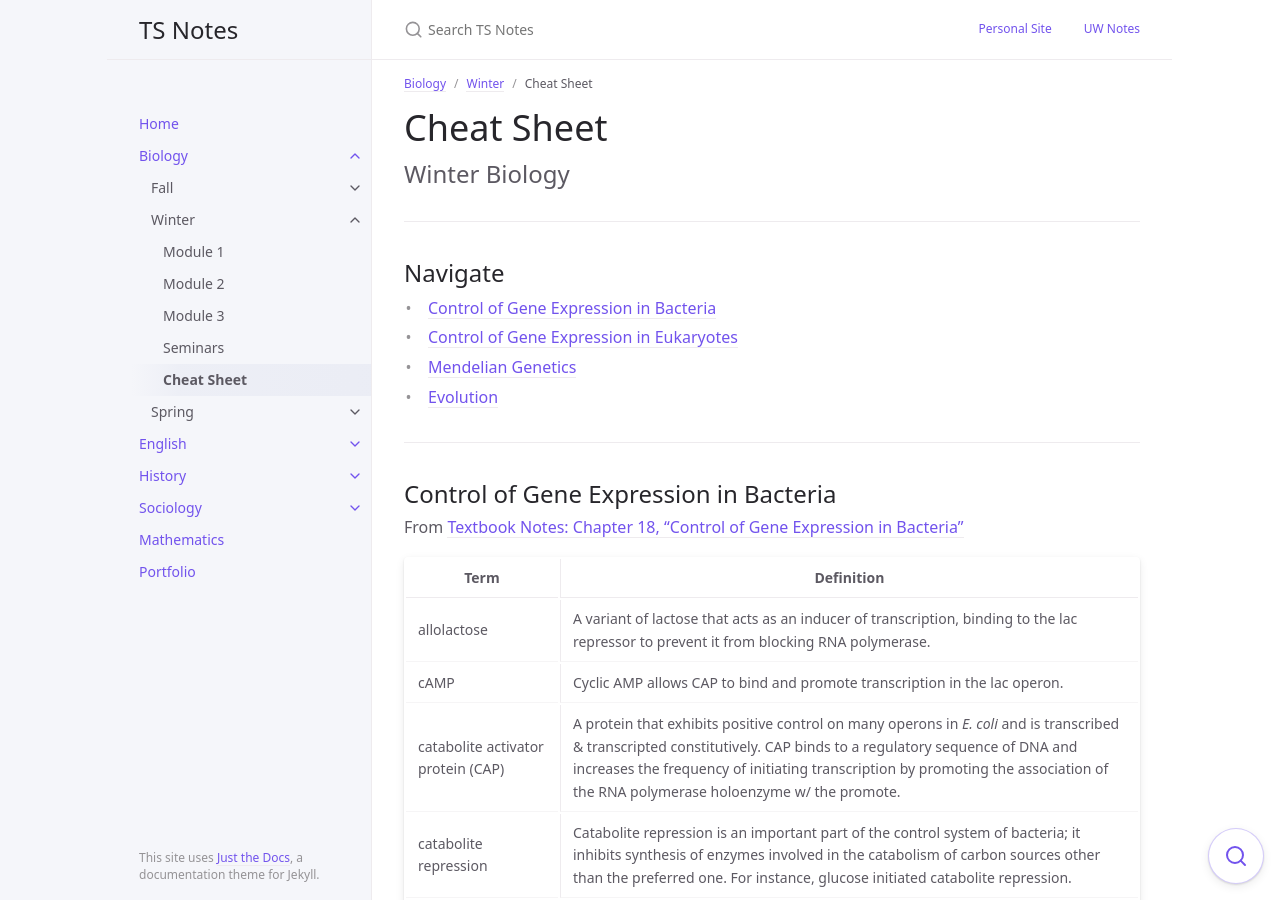
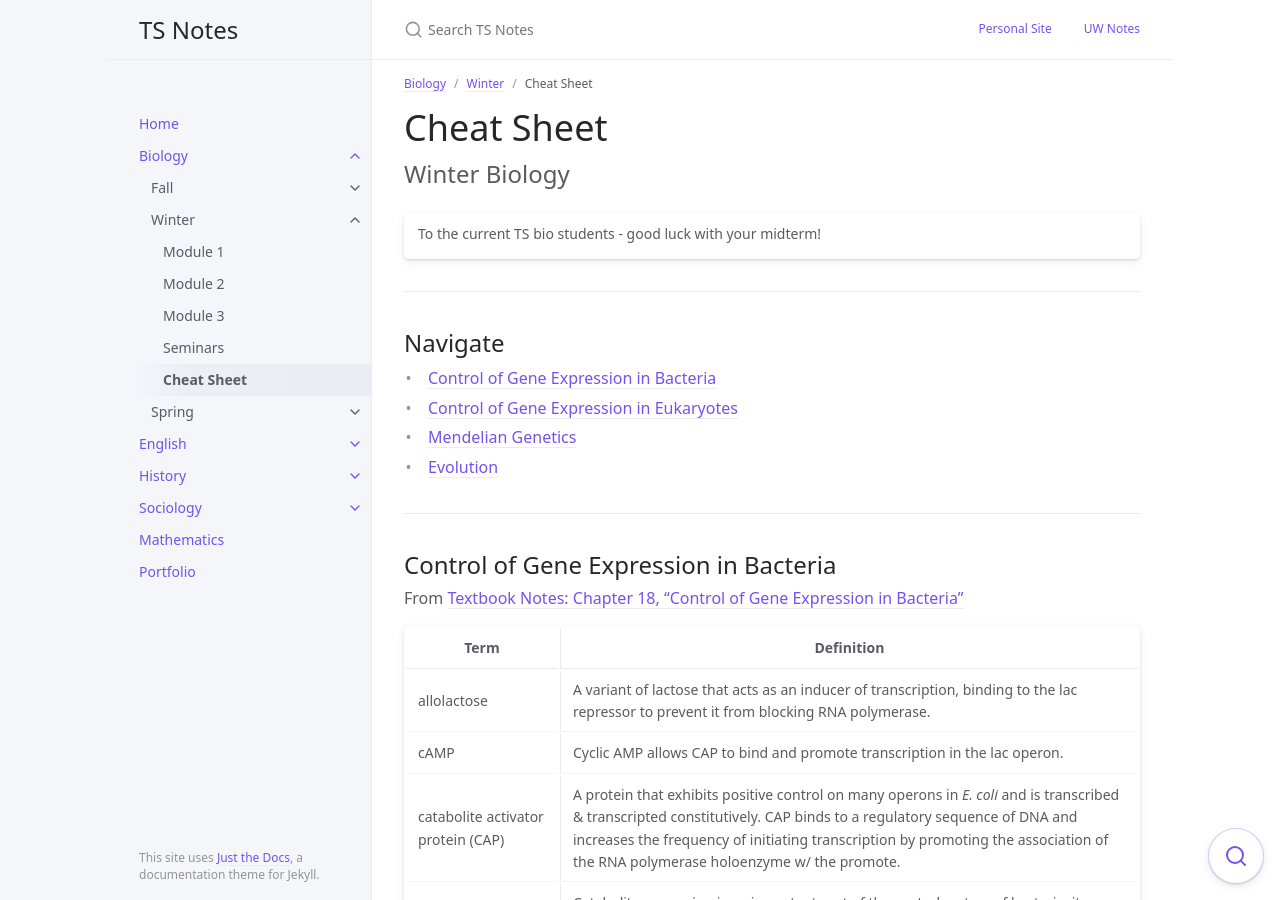
Before and after one commit to andre-ye/ts, a Jekyll site: the page built from docs/biology/winter/cheat-sheet.md, in a window 1280 px wide and 900 px high. Built offline with Jekyll 4.4.1, drawn with Linux system fonts in a browser that asks for light colours; nearby versions of some CDN libraries.

Commit message:
Update cheat-sheet.md

```diff
--- a/docs/biology/winter/cheat-sheet.md
+++ b/docs/biology/winter/cheat-sheet.md
@@ -10,6 +10,8 @@ nav_order: 100
 
 Winter Biology
 {: .fs-6 .fw-300 }
+
+| To the current TS bio students - good luck with your midterm! |
 
 ---
 
```
